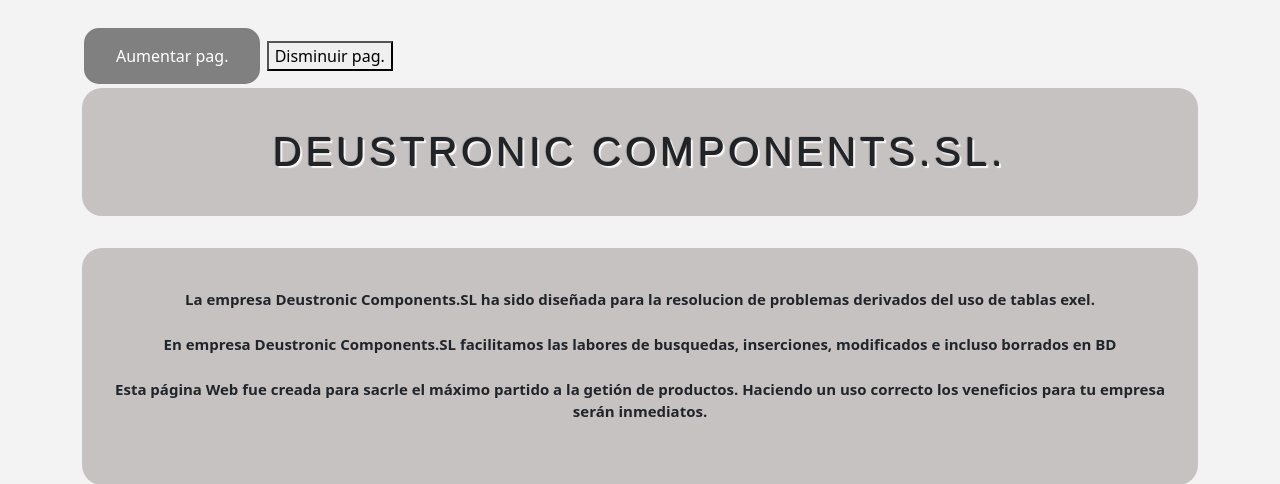
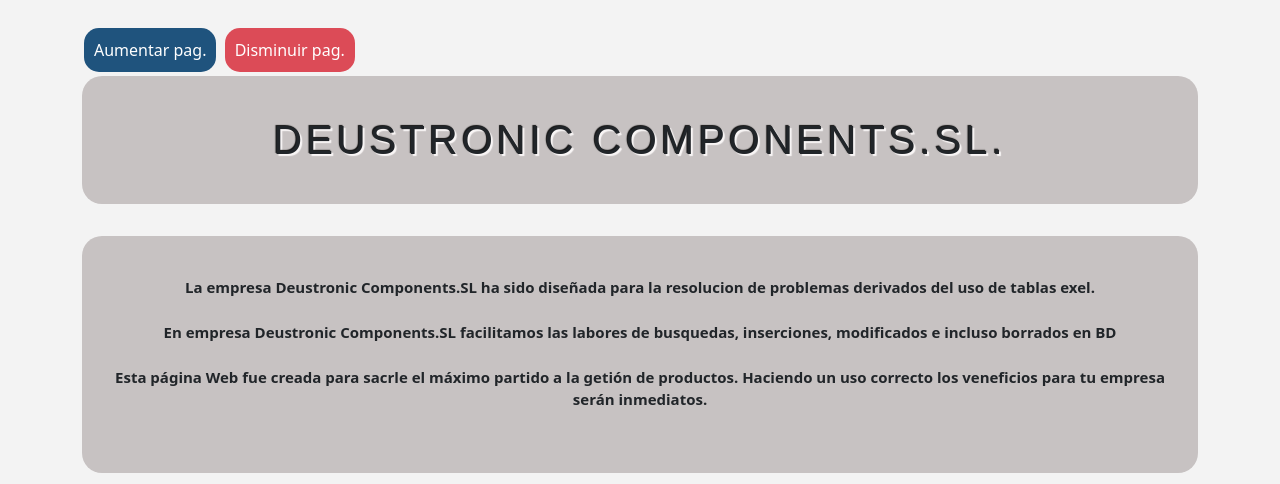
Before and after one commit to PabloFuente14/Reto2, a Django app: page / in a window 1280 px wide. Shown: the part 95-579 px from the top of the page. Run offline with Django 4.2, Linux system fonts and the light colour scheme; parts of the project's set-up code (start-up, migrations or seed data) failed here and were passed over; some libraries are stand-ins or nearby versions.

Commit message:
css buttoms

```diff
--- a/Aplicaciones/Gestion/static/css/base.css
+++ b/Aplicaciones/Gestion/static/css/base.css
@@ -111,12 +111,28 @@ textarea {
 }
 
 #aumentar {
-    background-color: gray;
+    background-color: rgba(13, 69, 115, 0.916);
     border: #222;
     color: white;
-    padding: 16px 32px;
+    padding: 10px 10px;
     text-decoration: none;
     cursor: pointer;
     margin: 4px 2px;
     border-radius: 15px;
 }
+
+#disminuir {
+    background-color: rgba(218, 60, 73, 0.916);
+    border: #222;
+    color: white;
+    padding: 10px 10px;
+    text-decoration: none;
+    cursor: pointer;
+    margin: 4px 2px;
+    border-radius: 15px;
+}
+
+#aumentar:hover , #disminuir:hover{
+    background-color: rgba(65, 60, 218, 0.916);
+    padding: 16px 15px;
+}
```
Also changed, not shown: media/productos/fotoasasa.png (added).
